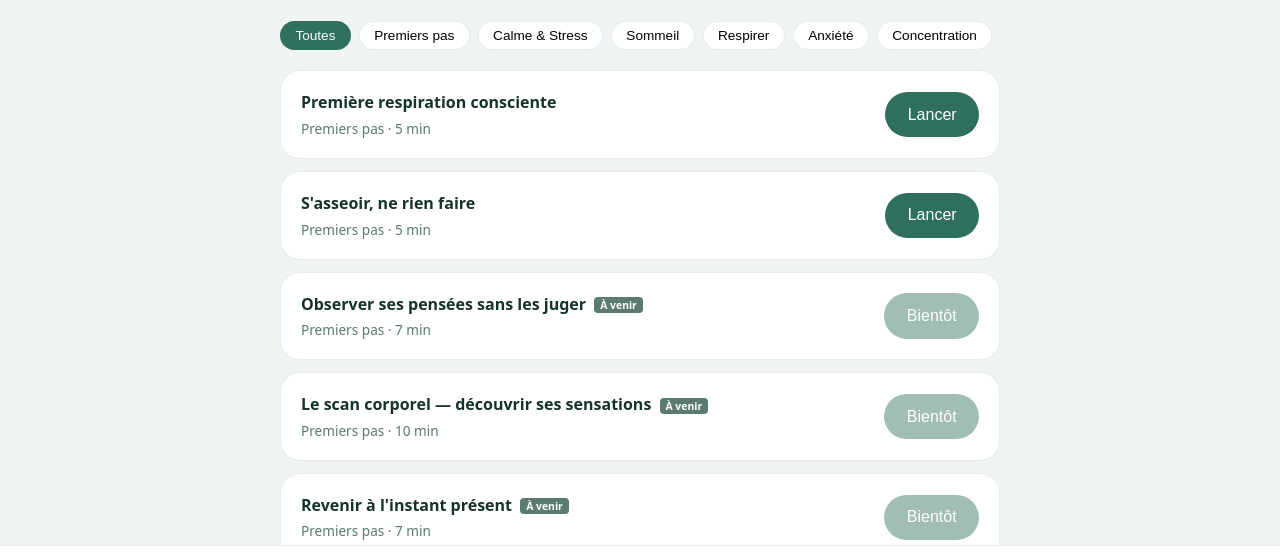
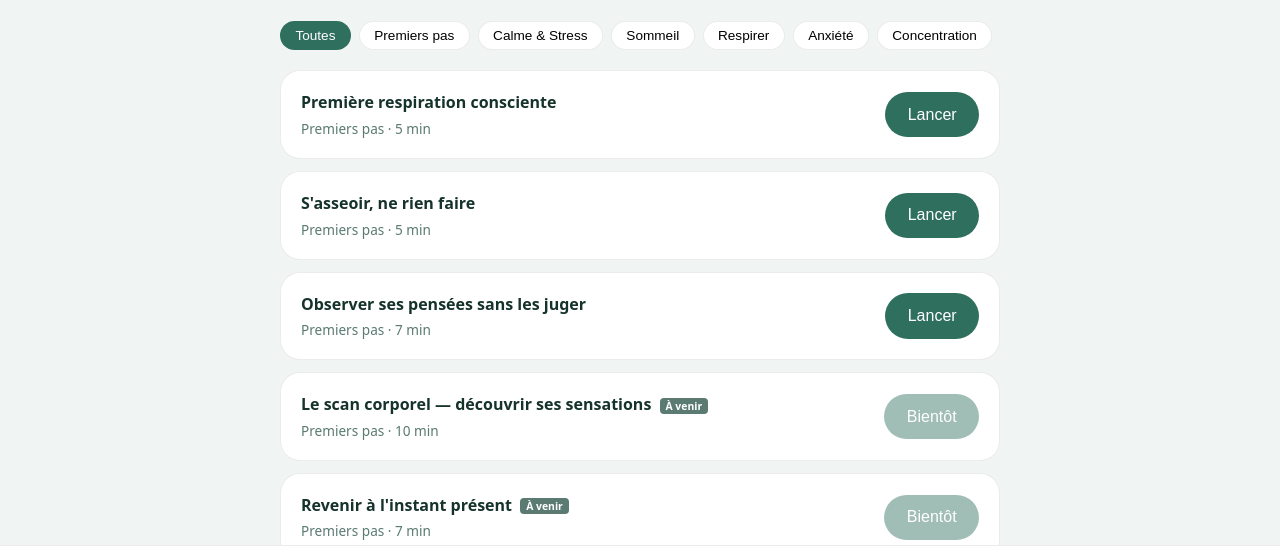
Before and after one commit to psychocaesar/Serein, a plain HTML site: page index.html in a window 1280 px wide. Both pictures are taken after a click on the button "Commencer". Shown: the part 176-731 px from the top of the page. Drawn offline with Linux system fonts and the light colour scheme.

Commit message:
Modify session card buttons and titles
Updated button functionality and removed 'À venir' badge.

```diff
--- a/index.html
+++ b/index.html
@@ -388,10 +388,10 @@
     </article>
     <article class="card session-card" data-parcours="Premiers pas">
       <div class="session-info">
-        <h3>Observer ses pensées sans les juger <span class="badge-coming">À venir</span></h3>
+        <h3>Observer ses pensées sans les juger</h3>
         <p>Premiers pas · 7 min</p>
       </div>
-      <button class="btn btn-primary" disabled>Bientôt</button>
+      <button class="btn btn-primary" onclick="launchPlayer('observer-ses-pensées-sans-les-juger', 'Observer ses pensées sans les juger', 'Premiers pas', '7 min', 'assets/audio/Méditation Observer ses pensées sans les juger.mp3')">Lancer</button>
     </article>
     <article class="card session-card" data-parcours="Premiers pas">
       <div class="session-info">
```
